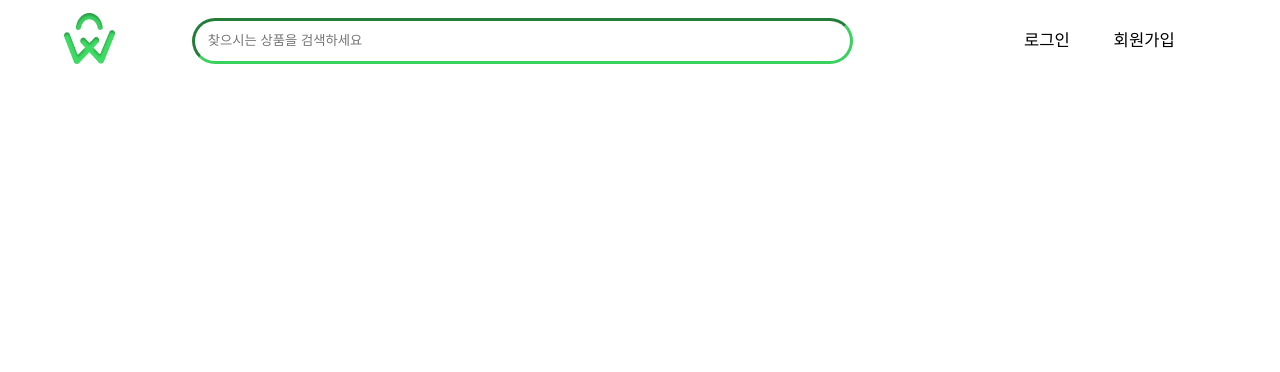
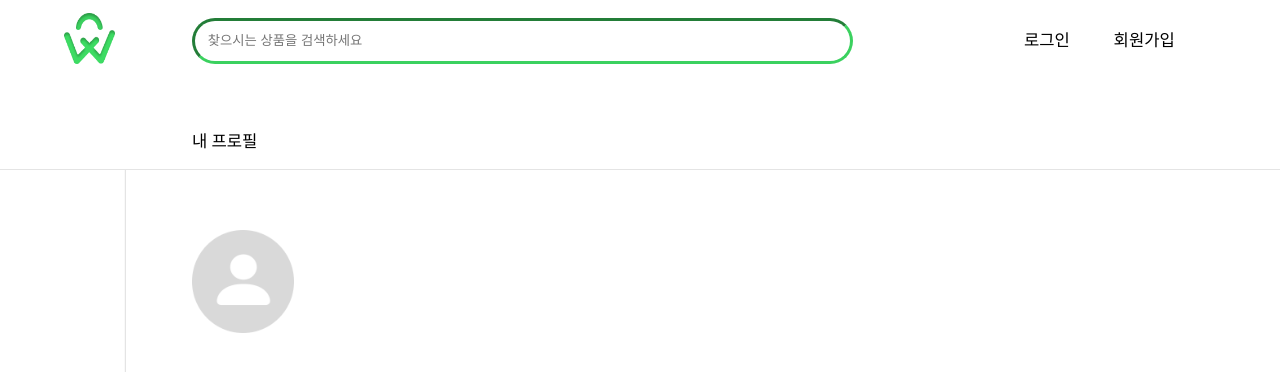
Before and after one commit to Nonabilryo/Frontend_nona, a React (Create React App) app: page /mypage in a window 1280 px wide. Before the commit this address had no page. Shown: the top 372 px of the page. Built offline with nearby package versions, Linux system fonts and the light colour scheme.

Commit message:
postarticle

```diff
--- a/src/Router.js
+++ b/src/Router.js
@@ -9,6 +9,7 @@ import isAuth from "./util/isAuth";
 import Nav from "./components/Nav/Nav";
 import PostArticle from "./components/PostArticle/PostArticle";
 import DetailPage from "./components/Detail/DetailPage";
+import MyPage from "./components/MyPage/MyPage"
 
 function Router() {
   const [isLogin, setIsLogin] = useState(null);
@@ -32,6 +33,7 @@ function Router() {
         <Route exact path="/main" element={<Main/>} />
         <Route exact path="/article/post" element={<PostArticle />} />
         <Route exact path="/detail" element={<DetailPage />} />
+        <Route exact path="/mypage" element={<MyPage />} />
         <Route path="/article/:id" element={<ArticleInfo />}  />
         <Route path="/login/success" element={<LoginSuccess />} />
         <Route exact path="/login" element={isLogin ? <Navigate to="/" /> : <Login setIsLogin={setIsLogin}/>} />
--- /dev/null
+++ b/src/components/MyPage/MyPage.jsx
@@ -0,0 +1,20 @@
+import React, { useState, useEffect } from "react";
+import { useNavigate } from "react-router-dom";
+import * as M from "../../style/MyPage";
+import "../../style/MyPage";
+import twoline from "../../assets/img/twoline.png";
+import userpro from "../../assets/img/userprofile.png";
+
+function MyPage() {
+  const navigate = useNavigate();
+
+  return (
+    <>
+      <M.pro>내 프로필</M.pro>
+      <M.line src={twoline}></M.line>
+      <M.userpro src={userpro}></M.userpro>
+    </>
+  );
+}
+
+export default MyPage;
--- a/src/components/Nav/Nav.jsx
+++ b/src/components/Nav/Nav.jsx
@@ -25,6 +25,10 @@ const Nav = ({ isLogin }) => {
     localStorage.setItem("refreshToken", null);
     navigate("/main");
   };
+
+  const InfoHandler = () => {
+    navigate("/mypage");
+  };
   return (
     <>
       <N.navContainer>
@@ -34,7 +38,7 @@ const Nav = ({ isLogin }) => {
           placeholder="찾으시는 상품을 검색하세요"></N.search>
         {isLogin ? (
           <>
-            <N.info src={myInFo}></N.info>
+            <N.info src={myInFo} onClick={InfoHandler} ></N.info>
             <N.chat src={chat}></N.chat>
             <N.comm src={comunity}></N.comm>
 
--- /dev/null
+++ b/src/style/MyPage.js
@@ -0,0 +1,24 @@
+import styled from "styled-components";
+
+
+export const pro = styled.div`
+    font-family: pretendard-semibold;
+    position: absolute;
+    margin-top: 10vw;
+    font-size: 1.3vw;
+    margin-left: 15vw;
+`;
+
+export const line = styled.img`
+    position: absolute;
+    width: 100vw;
+    height: 43.4vw;
+    margin-top: 13.2vw;
+`;
+
+export const userpro = styled.img`
+    width: 8vw;
+    height: 8vw;
+    margin-top: 18vw;
+    margin-left: 15vw;
+`;
```
Also changed, not shown: src/assets/img/twoline.png (added), src/assets/img/userprofile.png (added).
